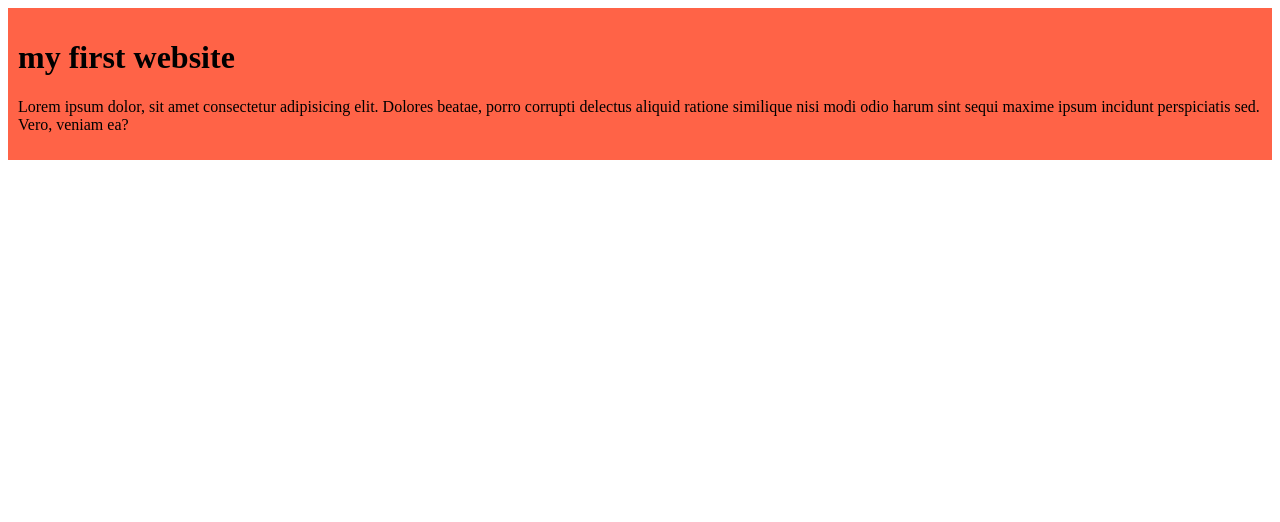
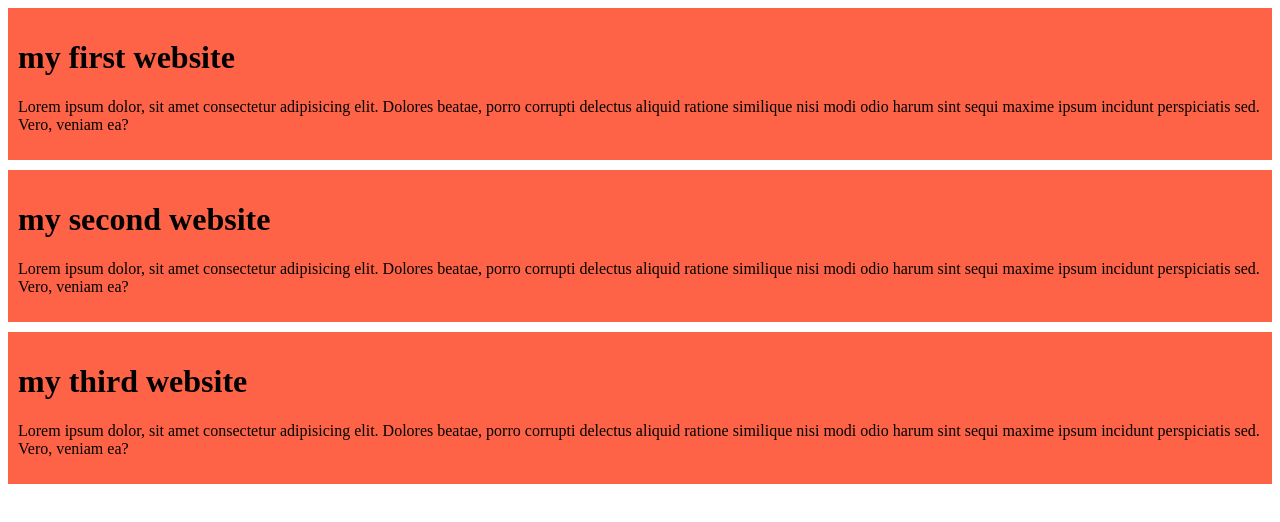
Before and after one commit to minalrana0678/my-first-github-repos, a plain HTML site: page index.html in a window 1280 px wide. Drawn offline with Linux system fonts and the light colour scheme.

Commit message:
added my second blog

```diff
--- a/index.html
+++ b/index.html
@@ -11,5 +11,13 @@
         <h1>my first website</h1>
     <p>Lorem ipsum dolor, sit amet consectetur adipisicing elit. Dolores beatae, porro corrupti delectus aliquid ratione similique nisi modi odio harum sint sequi maxime ipsum incidunt perspiciatis sed. Vero, veniam ea?</p>
     </div>
+    <div>
+        <h1>my second website</h1>
+    <p>Lorem ipsum dolor, sit amet consectetur adipisicing elit. Dolores beatae, porro corrupti delectus aliquid ratione similique nisi modi odio harum sint sequi maxime ipsum incidunt perspiciatis sed. Vero, veniam ea?</p>
+    </div>
+    <div>
+        <h1>my third website</h1>
+    <p>Lorem ipsum dolor, sit amet consectetur adipisicing elit. Dolores beatae, porro corrupti delectus aliquid ratione similique nisi modi odio harum sint sequi maxime ipsum incidunt perspiciatis sed. Vero, veniam ea?</p>
+    </div>
 </body>
 </html>
--- a/styles/blog.css
+++ b/styles/blog.css
@@ -1,4 +1,5 @@
 div{
  background-color: tomato;
    padding: 10px;
+   margin-bottom: 10px;
 }
```
